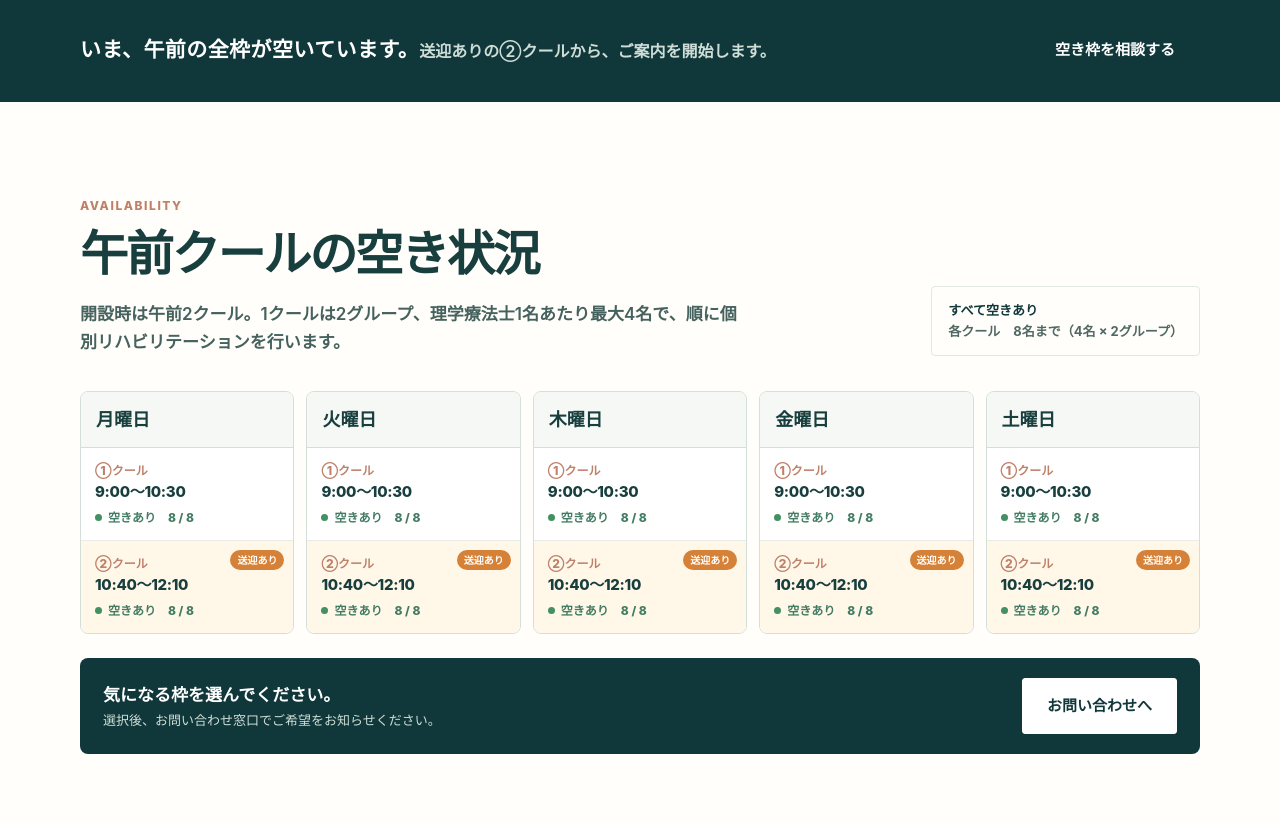
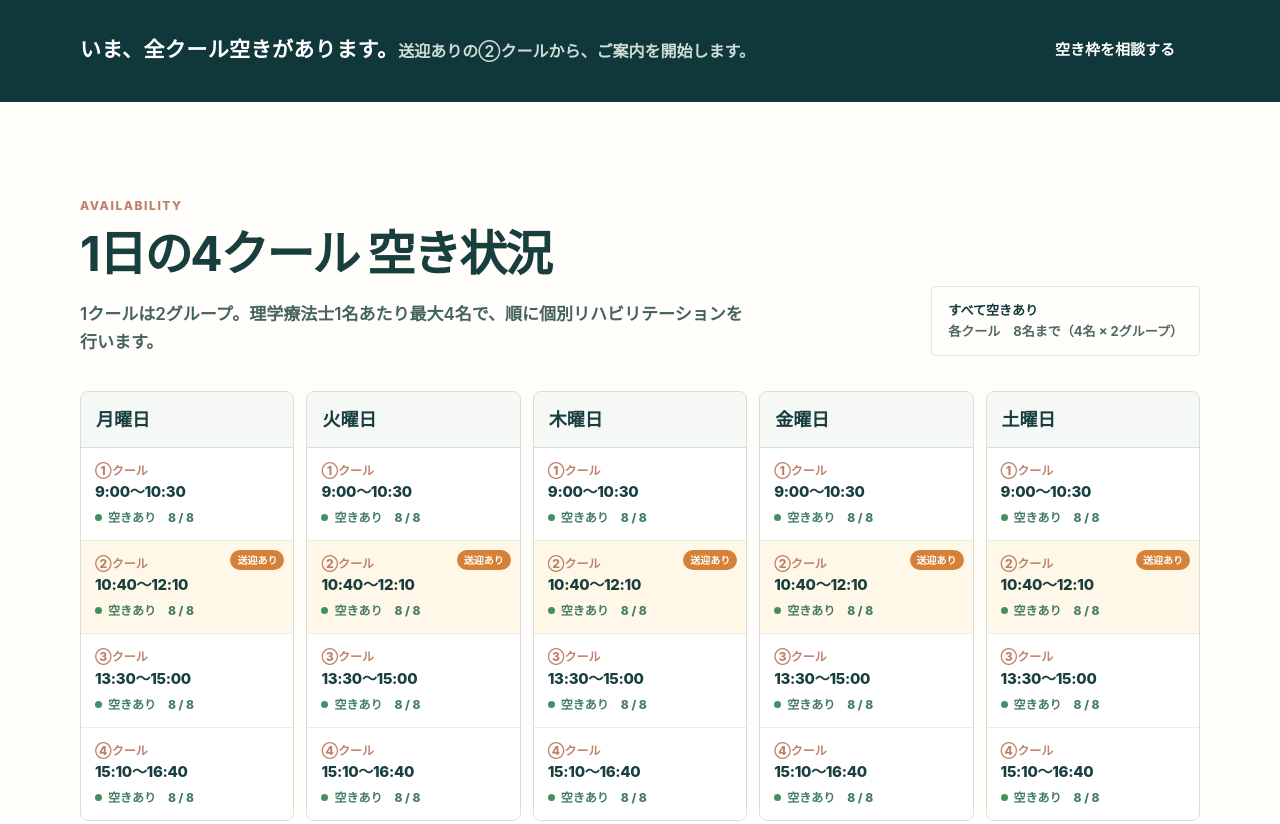
Before and after one commit to kaitokuwajima/sakamoto-rehab-guide, a plain HTML site: page index.html in a window 1280 px wide. Shown: the part 928-1752 px from the top of the page. Drawn offline with Linux system fonts and the light colour scheme.

Commit message:
Publish all four daily rehabilitation sessions

```diff
--- a/index.html
+++ b/index.html
@@ -105,19 +105,21 @@
   <header class="topbar"><div class="wrap"><div class="brand">（仮）リハビリ専科 さかもと<small>医療法人社団聖心会　阪本病院／介護医療院</small></div><nav><a href="#availability">空き状況</a><a href="#analysis">動作解析</a><a href="#transport">送迎範囲</a><a href="#contact">お問い合わせ</a></nav></div></header>
   <main>
     <section class="hero"><img src="assets/hero.jpg" alt="理学療法士の見守りのもと、腕を大きく動かす利用者"><div class="wrap hero-copy"><div class="eyebrow">2026.11.01 OPEN</div><h1><em>自分の足で来て、</em><em>自分の足で帰る。</em></h1><p class="lead">その90分を、となりで。<span>まだ、伸びしろがある。<br>それを、一緒に確かめにいく。</span></p><div class="hero-actions"><a class="button" href="#availability">空き状況を見る</a><a class="button alt" href="#contact">お問い合わせ窓口</a></div><p class="hero-note">短時間 通所リハビリテーション　｜　1コマ90分</p></div></section>
-    <div class="announce"><div class="wrap"><div><strong>いま、午前の全枠が空いています。</strong><span>送迎ありの②クールから、ご案内を開始します。</span></div><a class="button" href="#contact">空き枠を相談する</a></div></div>
-    <section class="availability" id="availability"><div class="wrap"><div class="availability-head"><div><div class="kicker">AVAILABILITY</div><h2>午前クールの空き状況</h2><p class="section-lead">開設時は午前2クール。1クールは2グループ、理学療法士1名あたり最大4名で、順に個別リハビリテーションを行います。</p></div><div class="availability-key"><b>すべて空きあり</b><br>各クール　8名まで（4名 × 2グループ）</div></div><div class="days" id="days" aria-label="曜日ごとの空き状況"></div><div class="booking-strip"><div><strong id="selection">気になる枠を選んでください。</strong><span>選択後、お問い合わせ窓口でご希望をお知らせください。</span></div><a class="button" href="#contact">お問い合わせへ</a></div></div></section>
+    <div class="announce"><div class="wrap"><div><strong>いま、全クール空きがあります。</strong><span>送迎ありの②クールから、ご案内を開始します。</span></div><a class="button" href="#contact">空き枠を相談する</a></div></div>
+    <section class="availability" id="availability"><div class="wrap"><div class="availability-head"><div><div class="kicker">AVAILABILITY</div><h2>1日の4クール 空き状況</h2><p class="section-lead">1クールは2グループ。理学療法士1名あたり最大4名で、順に個別リハビリテーションを行います。</p></div><div class="availability-key"><b>すべて空きあり</b><br>各クール　8名まで（4名 × 2グループ）</div></div><div class="days" id="days" aria-label="曜日ごとの空き状況"></div><div class="booking-strip"><div><strong id="selection">気になる枠を選んでください。</strong><span>選択後、お問い合わせ窓口でご希望をお知らせください。</span></div><a class="button" href="#contact">お問い合わせへ</a></div></div></section>
     <section class="care"><div class="wrap"><div class="kicker">THE 90 MINUTES</div><h2>リハビリだけの、90分。</h2><div class="care-grid"><article class="care-card"><div class="number">01</div><h3>歩ける方へ。</h3><p>移動が自立している方。歩行器の方や、お家の中を歩ける方も対象です。</p></article><article class="care-card"><div class="number">02</div><h3>動くことへ。</h3><p>食事・入浴・レクリエーションはありません。90分を、動くことに集中します。</p></article><article class="care-card"><div class="number">03</div><h3>少人数で。</h3><p>1コマ最大8名。2名の理学療法士が、2グループを見守ります。</p></article></div></div></section>
     <section class="analysis" id="analysis"><div class="wrap analysis-grid"><figure class="analysis-figure"><img src="assets/motion-analysis.png" alt="三脚のカメラで歩行を撮影し、骨格と膝の角度を重ねて可視化したイメージ"><figcaption class="caption">三脚で撮る。歩いてもらうだけ。3か月に1度、変化を見える形に。</figcaption></figure><div class="analysis-copy"><div class="kicker">MOTION ANALYSIS</div><h2>言葉だけではなく、動きで確かめる。</h2><p>歩く速さ・歩幅・1分間の歩数・膝の伸び・5回立ち座りを、数値のレポートとして共有します。</p><ul class="steps"><li><b>01</b>初回は約5分</li><li><b>02</b>以降は約2分</li><li><b>03</b>ご本人・ご家族・ケアマネジャーへ</li></ul></div></div></section>
     <section class="transport" id="transport"><div class="wrap transport-grid"><div class="transport-copy"><span class="pill">② 10:40〜12:10 から送迎開始</span><h2>阪本病院から<br>おおむね半径4km。</h2><p>送迎範囲の目安です。圏外にお住まいの方も、まずご相談ください。</p><div class="places">圏内の目安：三本松・湊・中筋・川東・白鳥・大内・町田・土居・落合・小磯・帰来 ほか</div></div><figure class="transport-map"><img src="assets/transport-area.png" alt="阪本病院を中心とした半径4kmの送迎範囲マップ"></figure></div></section>
-    <section class="contact" id="contact"><div class="wrap contact-grid"><div><div class="kicker" style="color:#e9a68d">CONTACT</div><h2>お問い合わせ窓口</h2><p>ご希望の曜日・クールをお知らせください。正式な連絡先は、開設前にご案内します。</p><form class="contact-form" id="contact-form"><input aria-label="お名前" placeholder="お名前"><select aria-label="ご希望のクール"><option value="">ご希望のクールを選択</option><option>① 9:00〜10:30</option><option>② 10:40〜12:10（送迎あり）</option></select><button class="button" type="submit">お問い合わせ内容を確認する</button></form></div><aside class="qr-card"><img src="assets/contact-qr.png" alt="このサイトを開くQRコード"><strong>サイトを開く</strong><span>空き状況・送迎範囲のご案内</span></aside></div></section>
+    <section class="contact" id="contact"><div class="wrap contact-grid"><div><div class="kicker" style="color:#e9a68d">CONTACT</div><h2>お問い合わせ窓口</h2><p>ご希望の曜日・クールをお知らせください。正式な連絡先は、開設前にご案内します。</p><form class="contact-form" id="contact-form"><input aria-label="お名前" placeholder="お名前"><select aria-label="ご希望のクール"><option value="">ご希望のクールを選択</option><option>① 9:00〜10:30</option><option>② 10:40〜12:10（送迎あり）</option><option>③ 13:30〜15:00</option><option>④ 15:10〜16:40</option></select><button class="button" type="submit">お問い合わせ内容を確認する</button></form></div><aside class="qr-card"><img src="assets/contact-qr.png" alt="このサイトを開くQRコード"><strong>サイトを開く</strong><span>空き状況・送迎範囲のご案内</span></aside></div></section>
   </main>
   <footer><div class="wrap"><span>医療法人社団聖心会　阪本病院／介護医療院</span><span>（仮）リハビリ専科 さかもと　｜　正式名称は届出までに決定予定</span></div></footer>
   <script>
     const days = ['月','火','木','金','土'];
     const slots = [
       ['①','9:00〜10:30','送迎なし'],
-      ['②','10:40〜12:10','送迎あり']
+      ['②','10:40〜12:10','送迎あり'],
+      ['③','13:30〜15:00','送迎未定'],
+      ['④','15:10〜16:40','送迎未定']
     ];
     const root = document.getElementById('days');
     days.forEach(day => {
```
